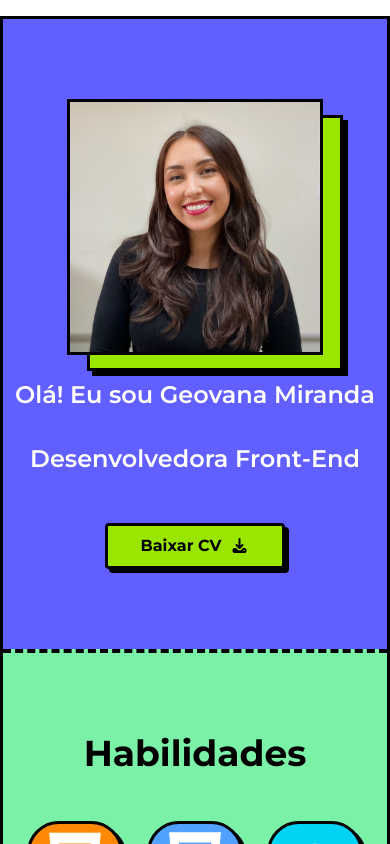
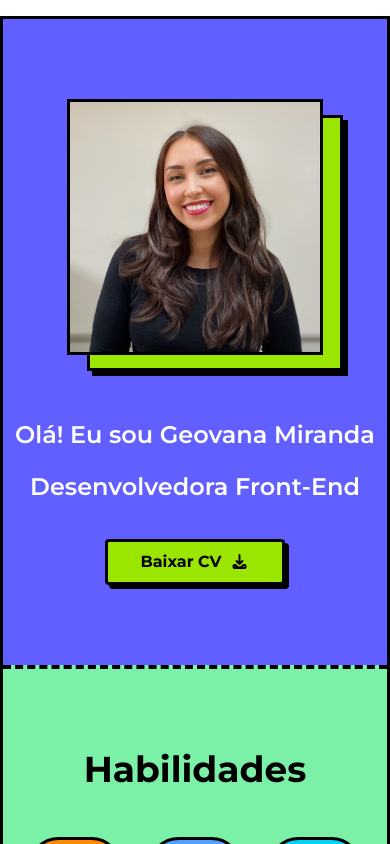
Before and after one commit to geovana-miranda/portifolio, a React (Vite) app: page / in a window 390 px wide. Shown: the top 844 px of the page. Built offline with nearby package versions, Linux system fonts and the light colour scheme.

Commit message:
style: corrige espaçamentos no mobile

```diff
--- a/src/components/AboutMe/index.jsx
+++ b/src/components/AboutMe/index.jsx
@@ -2,7 +2,6 @@ import aboutme from "../../assets/aboutme.jpeg";
 import { useEffect, useState, useRef } from "react";
 
 const AboutMe = () => {
-
   const ref = useRef(null);
   const [isVisible, setIsVisible] = useState(false);
 
@@ -21,18 +20,21 @@ const AboutMe = () => {
     };
   }, []);
 
-
   return (
     <section ref={ref} className="py-16 bg-pink-300">
-      <h2 className={`transition-all duration-[1s] ease-in-out ${
-            isVisible ? "opacity-100 scale-100 " : "opacity-0 scale-80"
-          } text-4xl text-center font-bold mb-6 text-red-500`}>
+      <h2
+        className={`transition-all duration-[1s] ease-in-out ${
+          isVisible ? "opacity-100 scale-100 " : "opacity-0 scale-80"
+        } text-4xl text-center font-bold mb-12 text-red-500`}
+      >
         Quem sou eu?
       </h2>
       <div className="flex flex-col items-center gap-6 md:flex-row md:justify-center md:gap-10">
         <div
           className={`transition-all duration-[1.5s] ease-in-out ${
-            isVisible ? "opacity-100 translate-x-0" : "opacity-0 -translate-x-30"
+            isVisible
+              ? "opacity-100 translate-x-0"
+              : "opacity-0 -translate-x-30"
           }`}
         >
           <div className="relative my-6 md:my-0">
--- a/src/components/Contact/Form.jsx
+++ b/src/components/Contact/Form.jsx
@@ -46,7 +46,7 @@ const Form = () => {
       <input
         type="submit"
         value="Enviar"
-        className="bg-black text-white border-2 py-[6px] mt-2 w-full rounded-lg font-medium cursor-pointer hover:bg-white hover:text-black transition"
+        className="bg-black text-white border-2 py-[6px] w-full rounded-lg font-medium cursor-pointer hover:bg-white hover:text-black transition"
       />
       <span className="text-xs text-gray-600">
         Ao clicar em "Enviar", você será redirecionado para o WhatsApp com a
--- a/src/components/HeroSection.jsx
+++ b/src/components/HeroSection.jsx
@@ -9,7 +9,7 @@ const HeroSection = () => {
   }, []);
 
   return (
-    <section className="bg-indigo-500 flex flex-col items-center gap-6 py-20 md:flex-row md:justify-center md:gap-16">
+    <section className="bg-indigo-500 flex flex-col items-center gap-16 py-20 md:flex-row md:justify-center md:gap-16">
       <div
         className={`transition-all duration-[1.5s] ease ${
           visible ? "opacity-100 translate-x-0" : "opacity-0 -translate-x-30"
@@ -22,7 +22,7 @@ const HeroSection = () => {
       </div>
 
       <div
-        className={`flex flex-col items-center gap-8 font-semibold text-white transition-all duration-[1.5s] ease ${
+        className={`flex flex-col items-center gap-5 md:gap-8 font-semibold text-white transition-all duration-[1.5s] ease ${
           visible ? "opacity-100 translate-x-0" : "opacity-0 translate-x-30"
         }`}
       >
```
